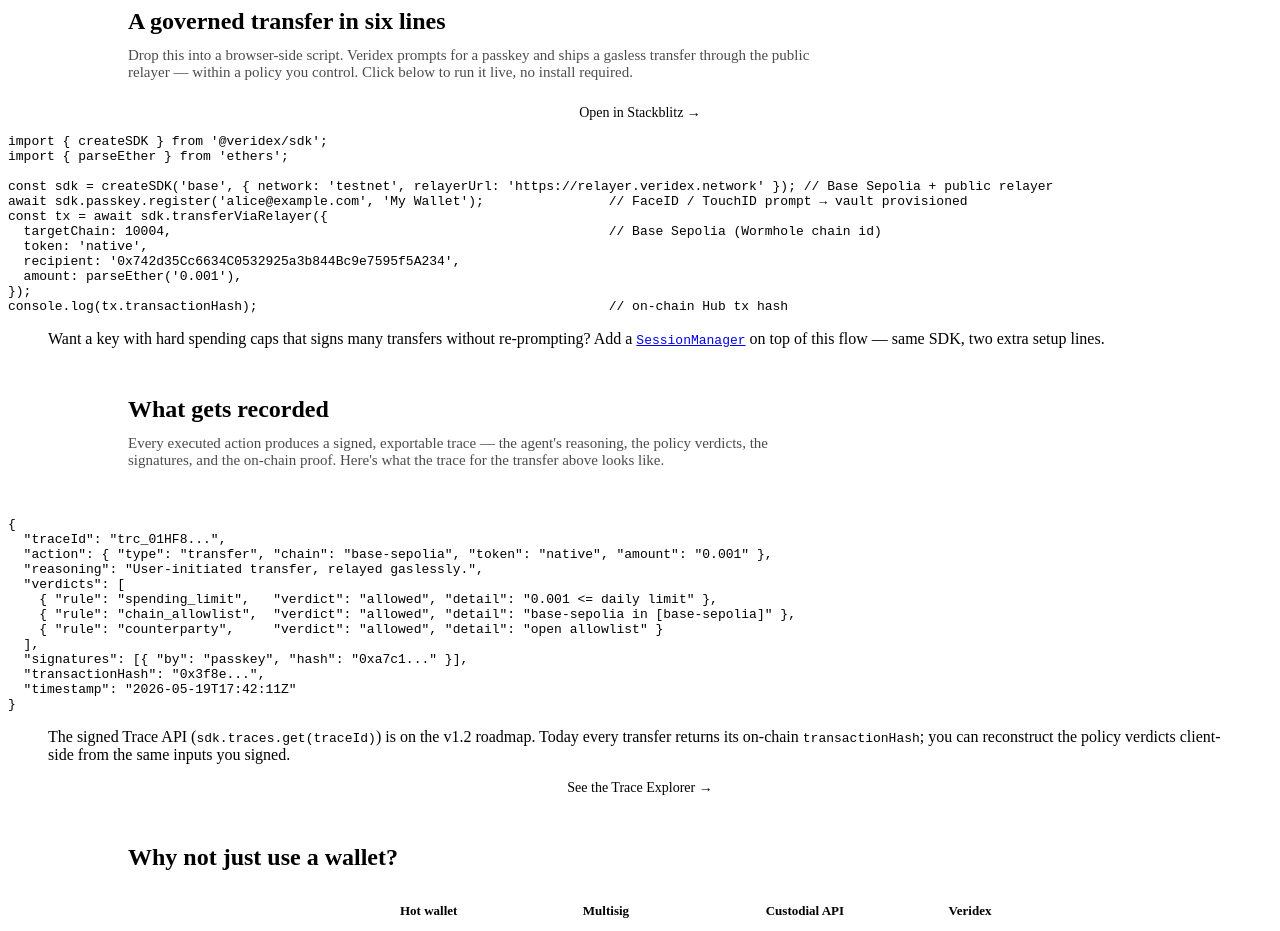
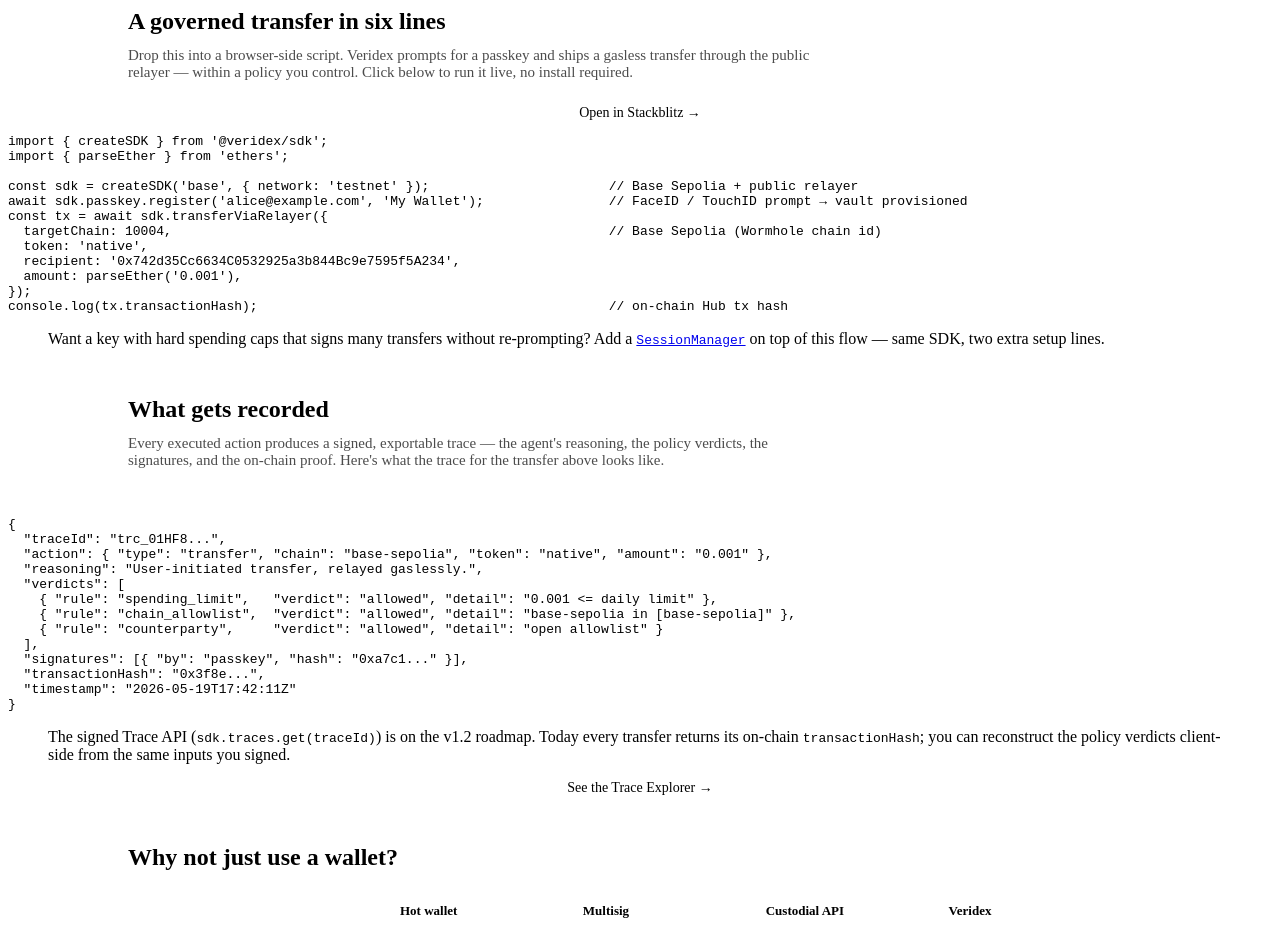
Before and after one commit to manny-uncharted/veridex-documentation, a Next.js app: page / in a window 1280 px wide. Shown: the part 800-1731 px from the top of the page. Built offline with nearby package versions, Linux system fonts and the light colour scheme.

Commit message:
fix(docs): remove relayerUrl from SDK initialization in documentation

```diff
--- a/pages/index.mdx
+++ b/pages/index.mdx
@@ -62,7 +62,7 @@ import Link from "next/link"
 import { createSDK } from '@veridex/sdk';
 import { parseEther } from 'ethers';
 
-const sdk = createSDK('base', { network: 'testnet', relayerUrl: 'https://relayer.veridex.network' }); // Base Sepolia + public relayer
+const sdk = createSDK('base', { network: 'testnet' });                       // Base Sepolia + public relayer
 await sdk.passkey.register('alice@example.com', 'My Wallet');                // FaceID / TouchID prompt → vault provisioned
 const tx = await sdk.transferViaRelayer({
   targetChain: 10004,                                                        // Base Sepolia (Wormhole chain id)
```
